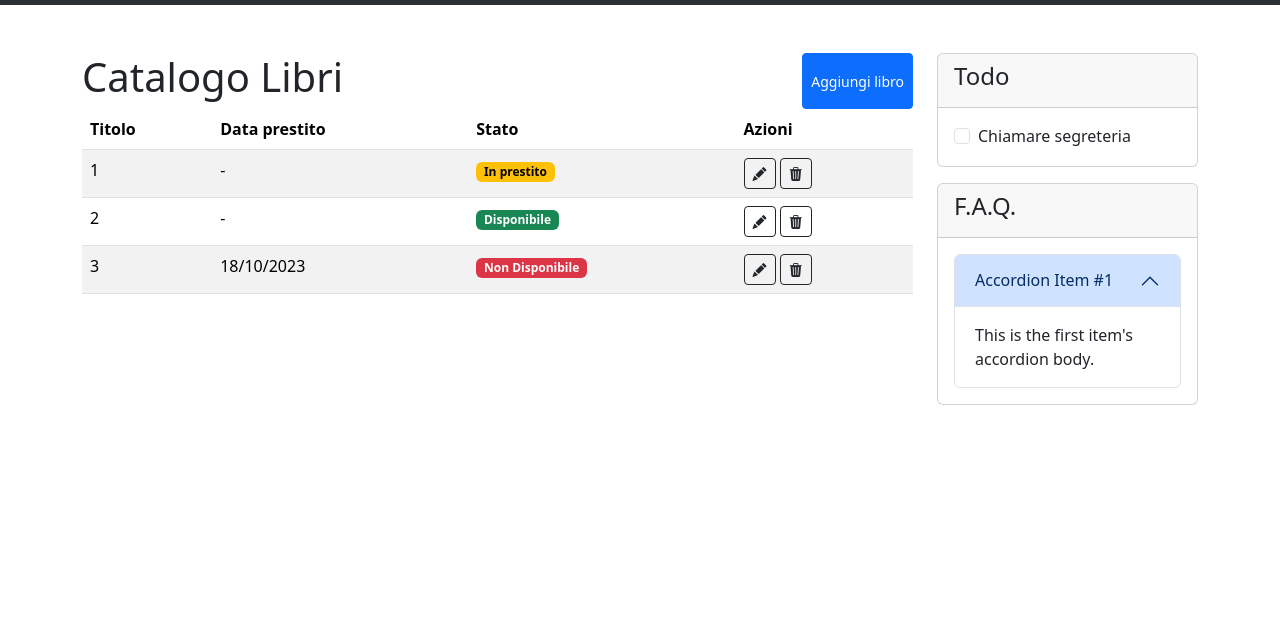
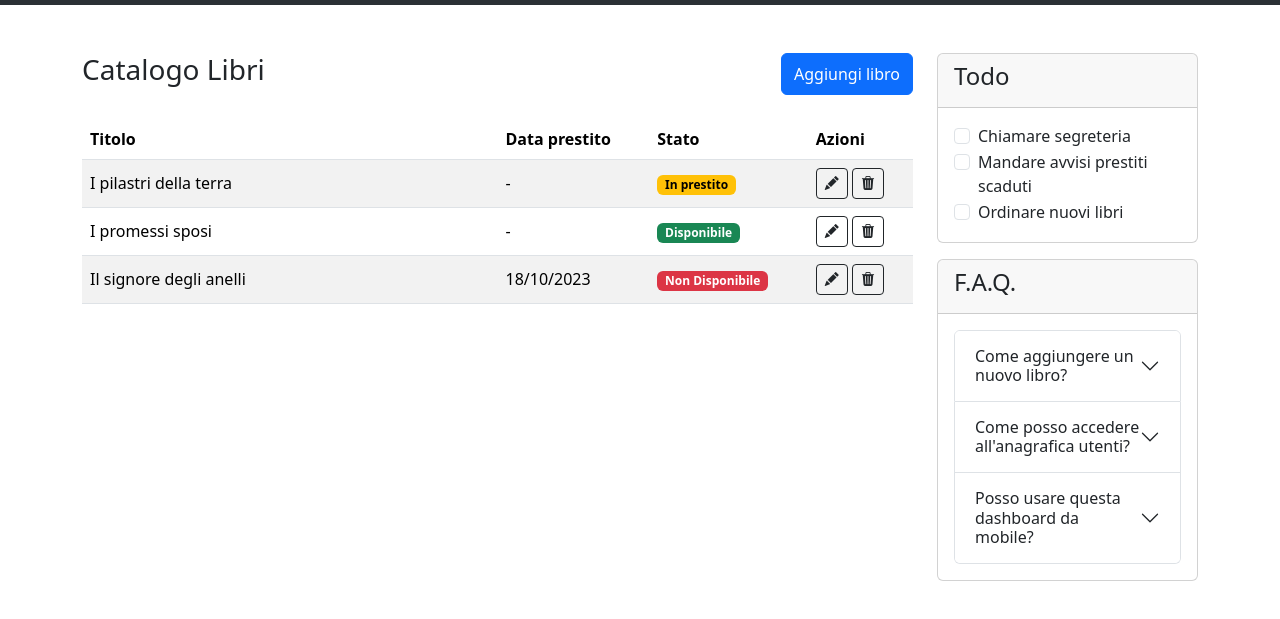
Before and after one commit to assettasimone/html-css-bootstrap-dashboard, a plain HTML site: page index.html in a window 1280 px wide. Shown: the part 81-700 px from the top of the page. Drawn offline with nearby package versions, Linux system fonts and the light colour scheme.

Commit message:
add some style

```diff
--- a/index.html
+++ b/index.html
@@ -56,14 +56,14 @@
         <div class="container">
             <div class="row">
                 <div class="col-12 col-lg-9">
-                    <div class="table-header d-flex justify-content-between">
-                        <h1>Catalogo Libri</h1>
-                        <button type="button" class="btn btn-primary btn-sm">Aggiungi libro</button>
+                    <div class="table-header d-flex justify-content-between mb-4">
+                        <h1 class="fs-3">Catalogo Libri</h1>
+                        <button type="button" class="btn btn-primary fs-6">Aggiungi libro</button>
                     </div>
-                    <table class="table table-striped  table-hover">
+                    <table class="table table-striped table-hover align-middle">
                         <thead>
                             <tr>
-                                <th scope="col">Titolo</th>
+                                <th scope="col" class="w-50">Titolo</th>
                                 <th scope="col">Data prestito</th>
                                 <th scope="col">Stato</th>
                                 <th scope="col">Azioni</th>
@@ -71,7 +71,7 @@
                         </thead>
                         <tbody>
                             <tr>
-                                <td>1</td>
+                                <td>I pilastri della terra</td>
                                 <td>-</td>
                                 <td><span class="badge text-bg-warning">In prestito</span></td>
                                 <td>
@@ -82,7 +82,7 @@
                                 </td>
                             </tr>
                             <tr>
-                                <td>2</td>
+                                <td>I promessi sposi</td>
                                 <td>-</td>
                                 <td><span class="badge text-bg-success">Disponibile</span></td>
                                 <td>
@@ -93,7 +93,7 @@
                                 </td>
                             </tr>
                             <tr>
-                                <td>3</td>
+                                <td>Il signore degli anelli</td>
                                 <td>18/10/2023</td>
                                 <td><span class="badge text-bg-danger">Non Disponibile</span></td>
                                 <td>
@@ -118,6 +118,18 @@
                                     Chiamare segreteria
                                 </label>
                             </div>
+                            <div class="form-check">
+                                <input class="form-check-input" type="checkbox" value="" id="checkDefault">
+                                <label class="form-check-label" for="checkDefault">
+                                    Mandare avvisi prestiti scaduti
+                                </label>
+                            </div>
+                            <div class="form-check">
+                                <input class="form-check-input" type="checkbox" value="" id="checkDefault">
+                                <label class="form-check-label" for="checkDefault">
+                                    Ordinare nuovi libri
+                                </label>
+                            </div>
 
                         </div>
                     </div>
@@ -128,23 +140,69 @@
                         <div class="card-body">
                             <div class="accordion" id="accordionExample">
                                 <div class="accordion-item">
-                                    <h2 class="accordion-header" id="headingOne">
-                                        <button class="accordion-button" type="button" data-bs-toggle="collapse"
-                                            data-bs-target="#collapseOne" aria-expanded="true"
-                                            aria-controls="collapseOne">
-                                            Accordion Item #1
+                                    <h2 class="accordion-header">
+                                        <button class="accordion-button collapsed" type="button"
+                                            data-bs-toggle="collapse" data-bs-target="#collapseOne"
+                                            aria-expanded="false" aria-controls="collapseOne">
+                                            Come aggiungere un nuovo libro?
                                         </button>
                                     </h2>
-                                    <div id="collapseOne" class="accordion-collapse collapse show"
-                                        aria-labelledby="headingOne" data-bs-parent="#accordionExample">
+                                    <div id="collapseOne" class="accordion-collapse collapse"
+                                        data-bs-parent="#accordionExample">
                                         <div class="accordion-body">
-                                            This is the first item's accordion body.
+                                            <strong>This is the first item’s accordion body.</strong> It is shown by
+                                            default, until the collapse plugin adds the appropriate classes that we use
+                                            to style each element. These classes control the overall appearance, as well
+                                            as the showing and hiding via CSS transitions. You can modify any of this
+                                            with custom CSS or overriding our default variables. It’s also worth noting
+                                            that just about any HTML can go within the <code>.accordion-body</code>,
+                                            though the transition does limit overflow.
                                         </div>
                                     </div>
                                 </div>
-
+                                <div class="accordion-item">
+                                    <h2 class="accordion-header">
+                                        <button class="accordion-button collapsed" type="button"
+                                            data-bs-toggle="collapse" data-bs-target="#collapseTwo"
+                                            aria-expanded="false" aria-controls="collapseTwo">
+                                            Come posso accedere all'anagrafica utenti?
+                                        </button>
+                                    </h2>
+                                    <div id="collapseTwo" class="accordion-collapse collapse"
+                                        data-bs-parent="#accordionExample">
+                                        <div class="accordion-body">
+                                            <strong>This is the second item’s accordion body.</strong> It is hidden by
+                                            default, until the collapse plugin adds the appropriate classes that we use
+                                            to style each element. These classes control the overall appearance, as well
+                                            as the showing and hiding via CSS transitions. You can modify any of this
+                                            with custom CSS or overriding our default variables. It’s also worth noting
+                                            that just about any HTML can go within the <code>.accordion-body</code>,
+                                            though the transition does limit overflow.
+                                        </div>
+                                    </div>
+                                </div>
+                                <div class="accordion-item">
+                                    <h2 class="accordion-header">
+                                        <button class="accordion-button collapsed" type="button"
+                                            data-bs-toggle="collapse" data-bs-target="#collapseThree"
+                                            aria-expanded="false" aria-controls="collapseThree">
+                                            Posso usare questa dashboard da mobile?
+                                        </button>
+                                    </h2>
+                                    <div id="collapseThree" class="accordion-collapse collapse"
+                                        data-bs-parent="#accordionExample">
+                                        <div class="accordion-body">
+                                            <strong>This is the third item’s accordion body.</strong> It is hidden by
+                                            default, until the collapse plugin adds the appropriate classes that we use
+                                            to style each element. These classes control the overall appearance, as well
+                                            as the showing and hiding via CSS transitions. You can modify any of this
+                                            with custom CSS or overriding our default variables. It’s also worth noting
+                                            that just about any HTML can go within the <code>.accordion-body</code>,
+                                            though the transition does limit overflow.
+                                        </div>
+                                    </div>
+                                </div>
                             </div>
-
                         </div>
                     </div>
                 </div>
```
